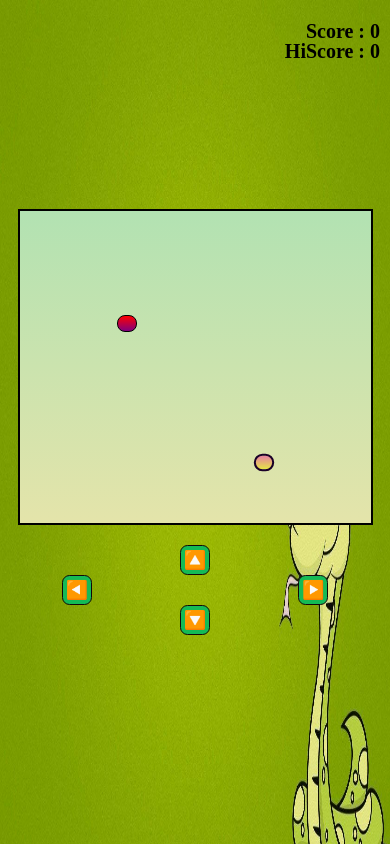
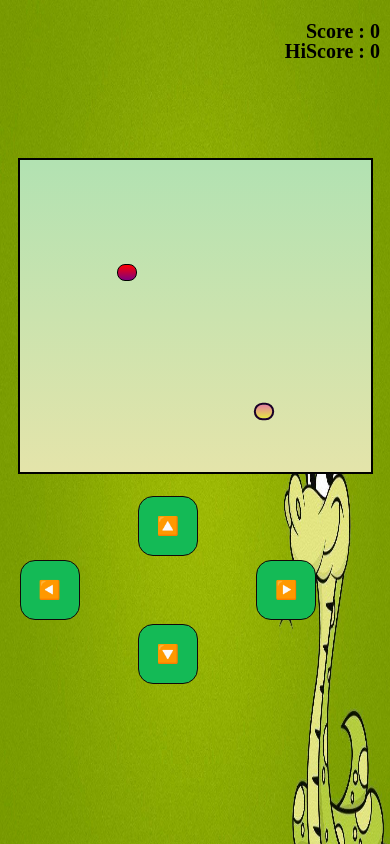
Before and after one commit to SatyanshuVish/Snake-Game, a plain HTML site: page index.html in a window 390 px wide. Drawn offline with Linux system fonts and the light colour scheme; a web font is replaced by a local one.

Commit message:
Update style.css

```diff
--- a/css/style.css
+++ b/css/style.css
@@ -74,9 +74,9 @@ body{
     border-radius: 25%;
     font-size: 18px;
     margin: auto;
-    /* display: flex;
+    display: flex;
     align-items: center;
-    justify-content: center; */
+    justify-content: center;
 }
 #left{
     grid-column-start: 1;
@@ -113,4 +113,10 @@ body{
         font-size: 20px;
         top:40px;
     }
+    .control-button {
+    width: 60px;
+    height: 60px;
+    margin: 2px;
+
 }
+}
```
